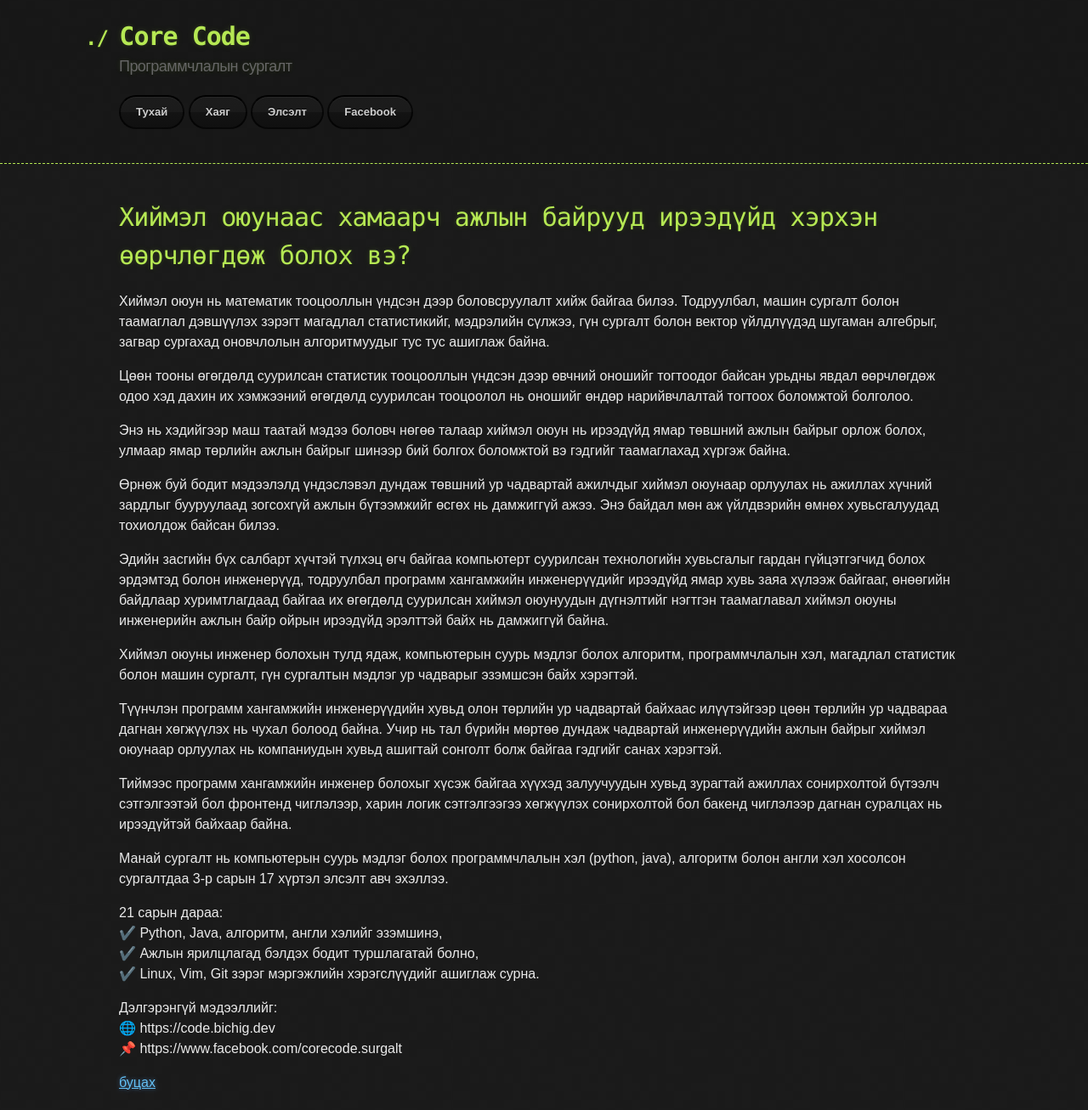
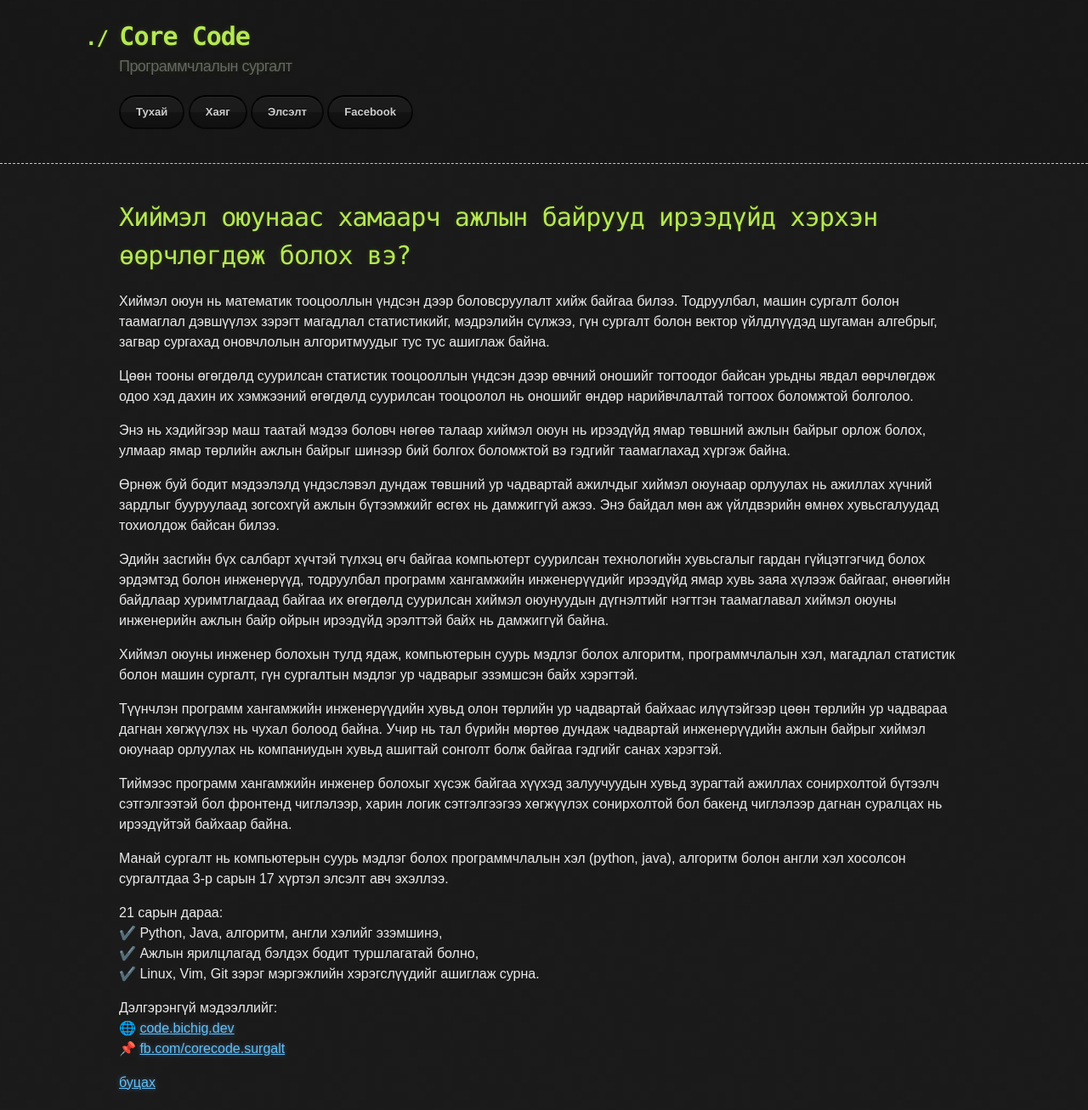
Before and after one commit to ganaatulgaa/corecode, a Jekyll site: the page built from ads.md, in a window 1280 px wide. Shown: the whole page at 85% size. Built offline with Jekyll 4.4.1, drawn with Linux system fonts in a browser that asks for light colours; our own code applies the rules of GitHub Pages for plain Markdown files; some of the changed lines change nothing that is shown.

Commit message:
Update ads.md

```diff
--- a/ads.md
+++ b/ads.md
@@ -28,8 +28,8 @@ layout: default
 ✔️ Linux, Vim, Git зэрэг мэргэжлийн хэрэгслүүдийг ашиглаж сурна.
 
 Дэлгэрэнгүй мэдээллийг:\
-🌐 https://code.bichig.dev \
-📌 https://www.facebook.com/corecode.surgalt
+🌐 [code.bichig.dev](https://code.bichig.dev) \
+📌 [fb.com/corecode.surgalt](https://www.fb.com/corecode.surgalt)
 
 
 [буцах](./)
```
